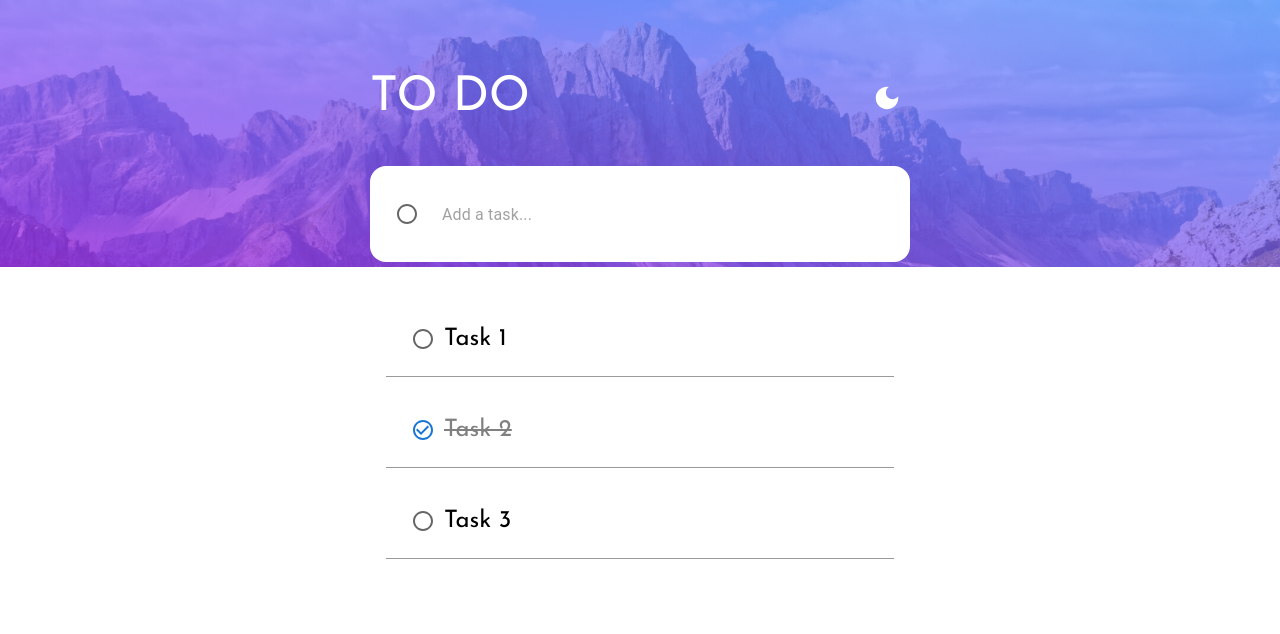
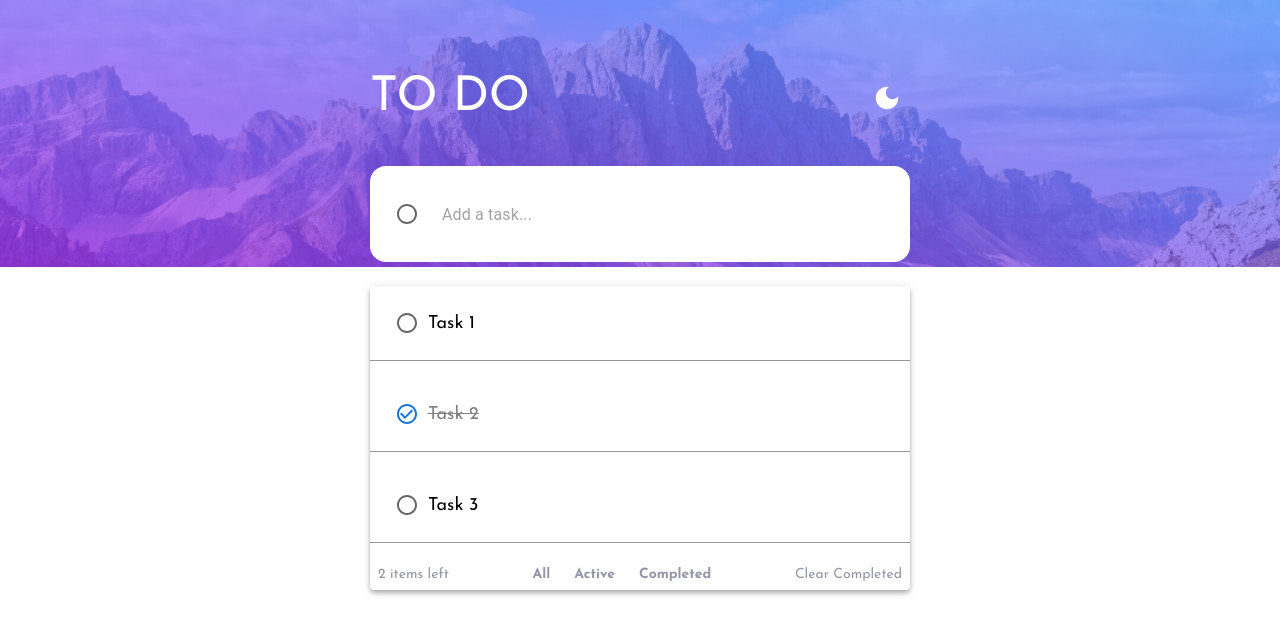
Before and after one commit to Marumo-ProG/senior-todo-app, a React (Create React App) app in the folder frontend/: page / in a window 1280 px wide. Shown: the top 634 px of the page. Built offline with nearby package versions, Linux system fonts and the light colour scheme.

Commit message:
shadow and control buttons in list

```diff
--- a/frontend/src/App.js
+++ b/frontend/src/App.js
@@ -44,6 +44,7 @@ function App() {
             return newList;
         });
     };
+
     return (
         <Stack height={"100vh"} alignItems={"center"}>
             <Box
@@ -110,9 +111,8 @@ function App() {
                                 }}
                             />
                         </Stack>
-                        <Stack sx={{ backgroundColor: "white", padding: 2, borderRadius: 4 }}>
-                            <TodoList list={list} handleOnChange={handleOnChange} />
-                        </Stack>
+
+                        <TodoList list={list} handleOnChange={handleOnChange} />
                     </Stack>
                 </Stack>
             </Box>
--- a/frontend/src/containers/TodoList.js
+++ b/frontend/src/containers/TodoList.js
@@ -3,6 +3,7 @@ import Stack from "@mui/material/Stack";
 import Box from "@mui/material/Box";
 import IconButton from "@mui/material/IconButton";
 import Checkbox from "@mui/material/Checkbox";
+import Paper from "@mui/material/Paper";
 
 // Components
 import Typography from "../components/Typography";
@@ -12,15 +13,20 @@ import RadioButtonUncheckedIcon from "@mui/icons-material/RadioButtonUnchecked";
 import CheckCircleOutlineIcon from "@mui/icons-material/CheckCircleOutline";
 
 const TodoList = ({ list, handleOnChange }) => {
+    const handleDisplayAll = () => {};
+    const handleDisplayActive = () => {};
+    const handleDisplayCompleted = () => {};
+    const handleClearCompleted = () => {};
     return (
-        <Stack spacing={2} width={"100%"} maxWidth={"540px"}>
+        <Paper width={"100%"} maxWidth={"540px"} elevation={4} sx={{ padding: 0 }}>
+            <Stack spacing={2}>
                 {list.map((item, index) => (
                     <Stack
                         padding={2}
                         direction={"row"}
                         alignItems={"center"}
                         key={index}
-                    sx={{ borderBottom: "1px #999 solid" }}
+                        sx={{ borderBottom: "1px #979797 solid" }}
                     >
                         <Box display={"flex"} alignItems={"center"}>
                             <Checkbox
@@ -32,18 +38,78 @@ const TodoList = ({ list, handleOnChange }) => {
                         </Box>
 
                         <Typography
-                        variant={"h5"}
+                            variant={"body"}
                             sx={{
                                 textDecoration: item.completed ? "line-through" : "none",
                                 color: item.completed ? "gray" : "black",
                                 fontFamily: "Josefin Sans",
+                                fontSize: 18,
                             }}
                         >
                             {item.title}
                         </Typography>
                     </Stack>
                 ))}
+                <Stack
+                    direction="row"
+                    padding={1}
+                    alignItems={"center"}
+                    justifyContent={"space-between"}
+                >
+                    <Typography
+                        variant={"body"}
+                        sx={{
+                            fontSize: 14,
+                            color: "#9495A5",
+                            fontFamily: "Josefin sans",
+                        }}
+                    >
+                        {list.filter((item) => !item.completed).length} items left
+                    </Typography>
+                    <Stack direction="row" spacing={3} alignItems={"center"}>
+                        <Typography
+                            variant={"body"}
+                            sx={{
+                                fontSize: 14,
+                                color: "#9495A5",
+                                fontFamily: "Josefin sans",
+                                fontWeight: "bold",
+                            }}
+                        >
+                            All
+                        </Typography>
+                        <Typography
+                            variant={"body"}
+                            sx={{
+                                fontSize: 14,
+                                color: "#9495A5",
+                                fontFamily: "Josefin sans",
+                                fontWeight: "bold",
+                            }}
+                        >
+                            Active
+                        </Typography>
+                        <Typography
+                            variant={"body"}
+                            sx={{
+                                fontSize: 14,
+                                color: "#9495A5",
+                                fontFamily: "Josefin sans",
+                                fontWeight: "bold",
+                            }}
+                        >
+                            Completed
+                        </Typography>
                     </Stack>
+                    <Typography
+                        variant={"body"}
+                        sx={{ fontSize: 14, color: "#9495A5", fontFamily: "Josefin Sans" }}
+                    >
+                        Clear Completed
+                    </Typography>
+                </Stack>
+            </Stack>
+        </Paper>
     );
 };
 
```
Lines whose indentation alone changed are shown as unchanged.
